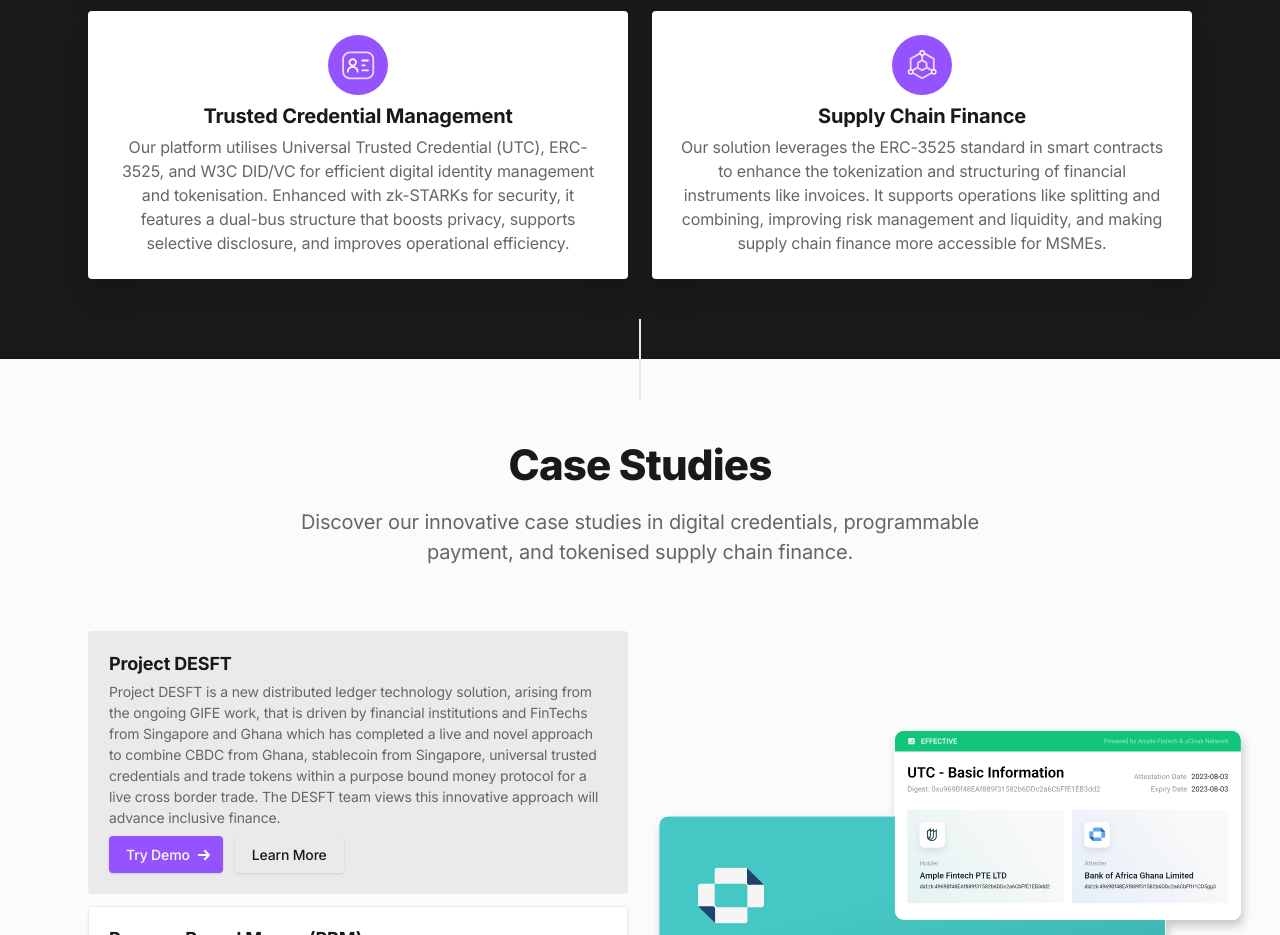
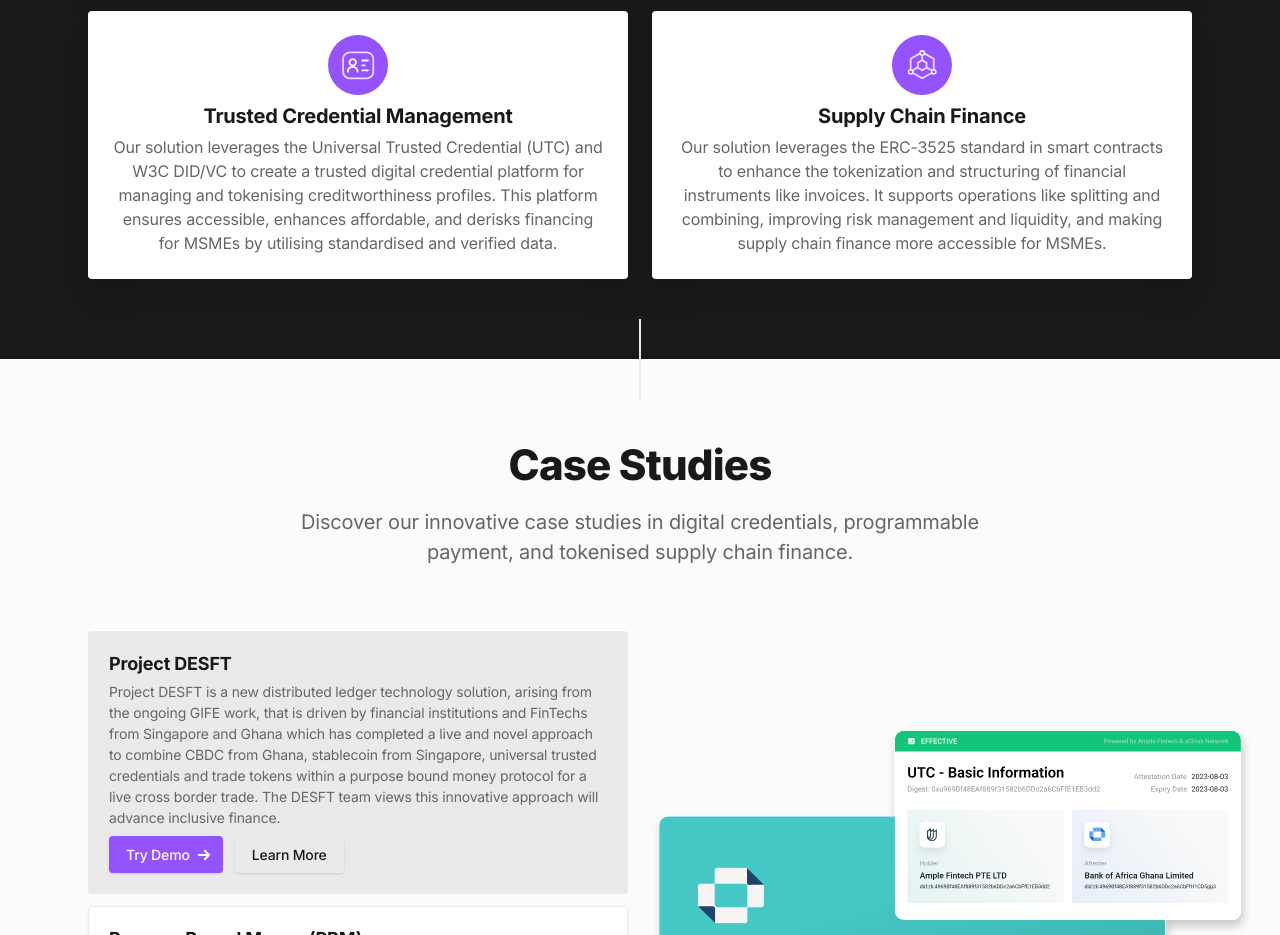
Before and after one commit to sft-labs/website, a Next.js app: page / in a window 1280 px wide. Shown: the part 1840-2775 px from the top of the page. Built offline with nearby package versions, Linux system fonts and the light colour scheme.

Commit message:
feat: update trusted credential management

```diff
--- a/components/our-solution.tsx
+++ b/components/our-solution.tsx
@@ -24,7 +24,7 @@
           <div className="max-w-sm mx-auto grid gap-6 md:grid-cols-1 lg:grid-cols-2 items-start md:max-w-2xl lg:max-w-none">
             {/* 1st item */}
             <div className="relative flex flex-col items-center p-6 bg-white rounded shadow-xl">
-            <svg
+              <svg
                 width="60"
                 height="60"
                 viewBox="0 0 135 135"
@@ -160,11 +160,11 @@
                 Trusted Credential Management
               </h4>
               <p className="text-gray-600 text-center">
-                Our platform utilises Universal Trusted Credential (UTC), ERC-3525, and W3C DID/VC for
-                efficient digital identity management and tokenisation. Enhanced
-                with zk-STARKs for security, it features a dual-bus structure
-                that boosts privacy, supports selective disclosure, and improves
-                operational efficiency.
+                Our solution leverages the Universal Trusted Credential (UTC)
+                and W3C DID/VC to create a trusted digital credential platform
+                for managing and tokenising creditworthiness profiles. This
+                platform ensures accessible, enhances affordable, and derisks
+                financing for MSMEs by utilising standardised and verified data.
               </p>
             </div>
 
```
